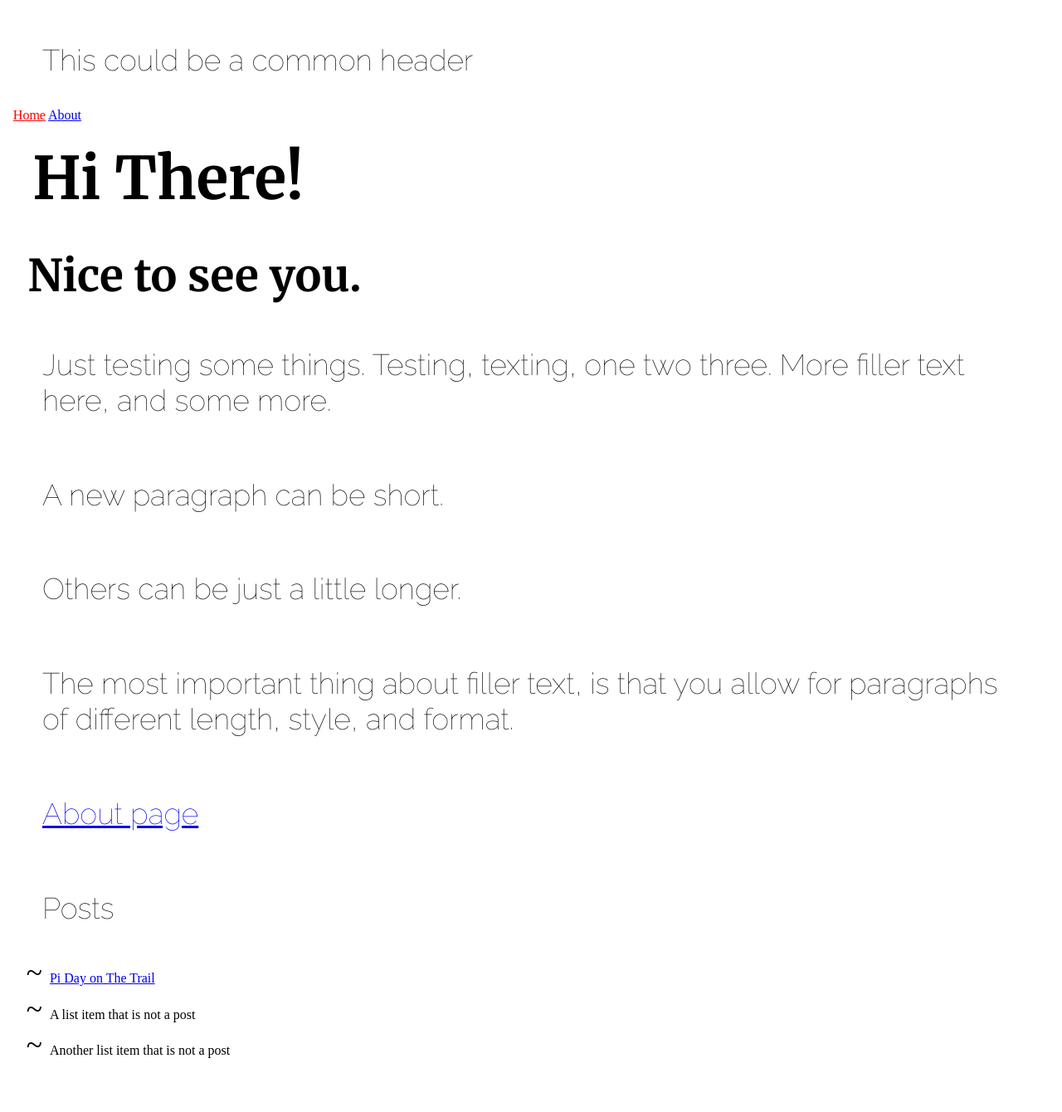
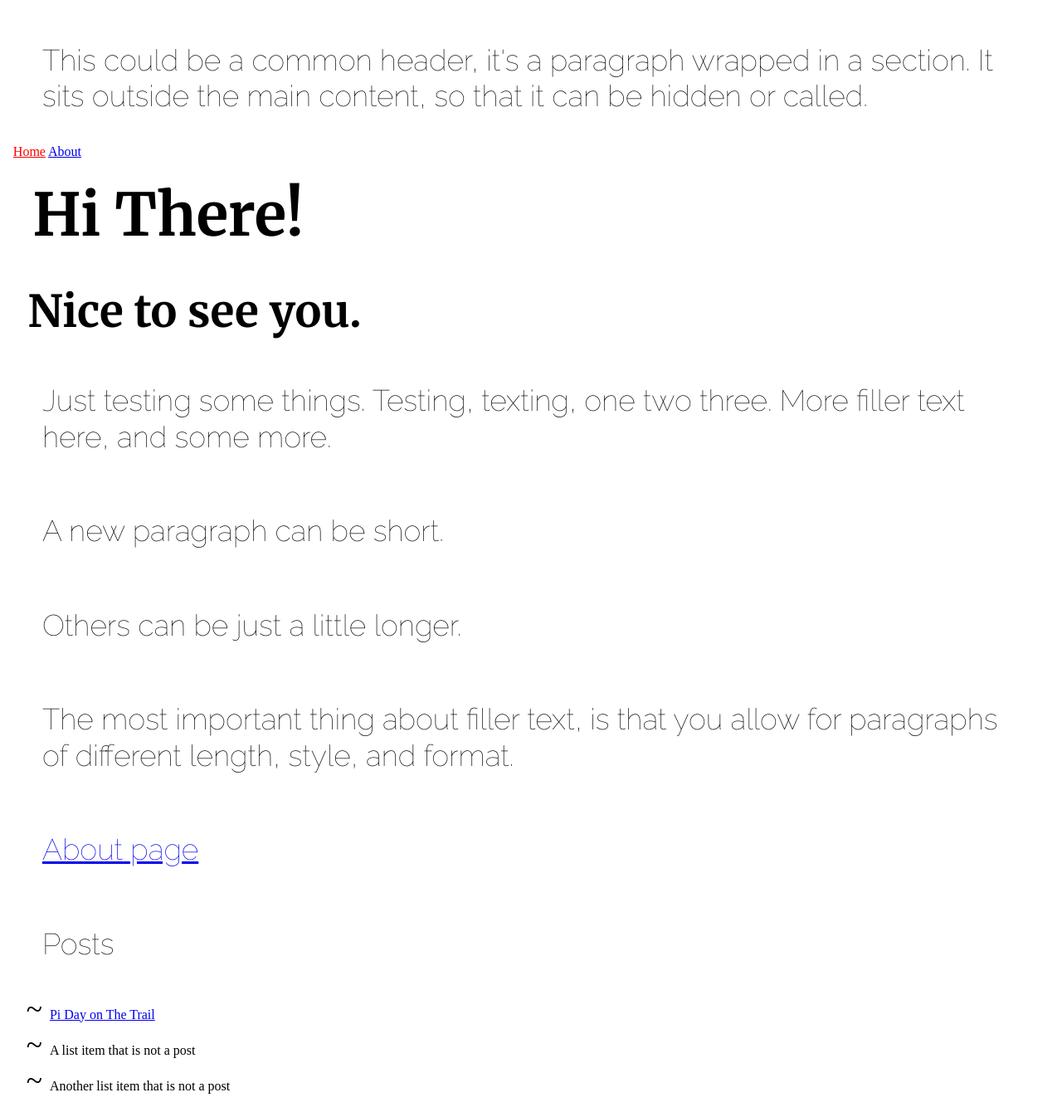
Before and after one commit to craigkraft/craigkraft.github.io, a Jekyll site: the page built from index.md, in a window 1280 px wide. Shown: the whole page at 83% size. Built offline with Jekyll 4.4.1, drawn with Linux system fonts in a browser that asks for light colours; before the commit the page ends 1297 px from its top, so only the background shows below that.

Commit message:
Update header.html

```diff
--- a/_includes/header.html
+++ b/_includes/header.html
@@ -1 +1,3 @@
-<p>This could be a common header</p>
+<section>
+<p>This could be a common header, it's a paragraph wrapped in a section. It sits outside the main content, so that it can be hidden or called.</p>
+</section>
```
